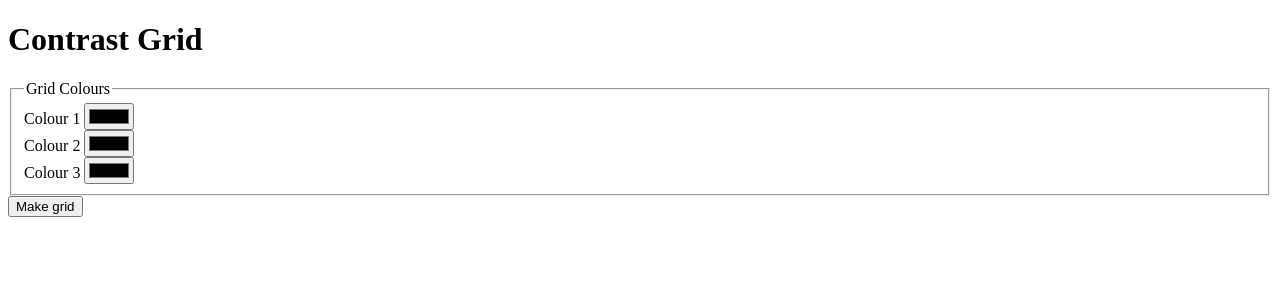
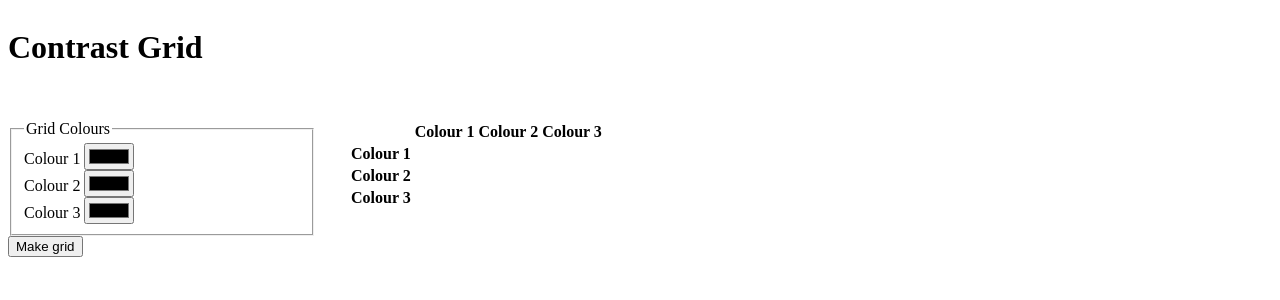
Before and after one commit to svillegascreative/contrast-grid, a SvelteKit app: page / in a window 1280 px wide. Shown: the top 300 px of the page. Built offline with nearby package versions, Linux system fonts and the light colour scheme.

Commit message:
create ColorGrid cmpt
- add to index page in grid layout

```diff
--- /dev/null
+++ b/src/lib/ColorGrid.svelte
@@ -0,0 +1,28 @@
+<table>
+	<tbody>
+		<tr>
+			<td></td>
+			<th>Colour 1</th>
+			<th>Colour 2</th>
+			<th>Colour 3</th>
+		</tr>
+		<tr>
+			<th>Colour 1</th>
+			<td></td>
+			<td></td>
+			<td></td>
+		</tr>
+		<tr>
+			<th>Colour 2</th>
+			<td></td>
+			<td></td>
+			<td></td>
+		</tr>
+		<tr>
+			<th>Colour 3</th>
+			<td></td>
+			<td></td>
+			<td></td>
+		</tr>
+	</tbody>
+</table>
--- a/src/routes/+page.svelte
+++ b/src/routes/+page.svelte
@@ -1,5 +1,6 @@
 <script>
 	import ColorForm from '$lib/ColorForm.svelte';
+	import ColorGrid from '$lib/ColorGrid.svelte';
 </script>
 
 <main>
@@ -8,4 +9,20 @@
 	<section aria-label="colour form">
 		<ColorForm />
 	</section>
+
+	<section aria-label="contrast grid">
+		<ColorGrid />
+	</section>
 </main>
+
+<style>
+	main {
+		display: grid;
+		grid-template-columns: 1fr 3fr;
+		gap: 2rem;
+	}
+
+	h1 {
+		grid-column: span 2;
+	}
+</style>
```
